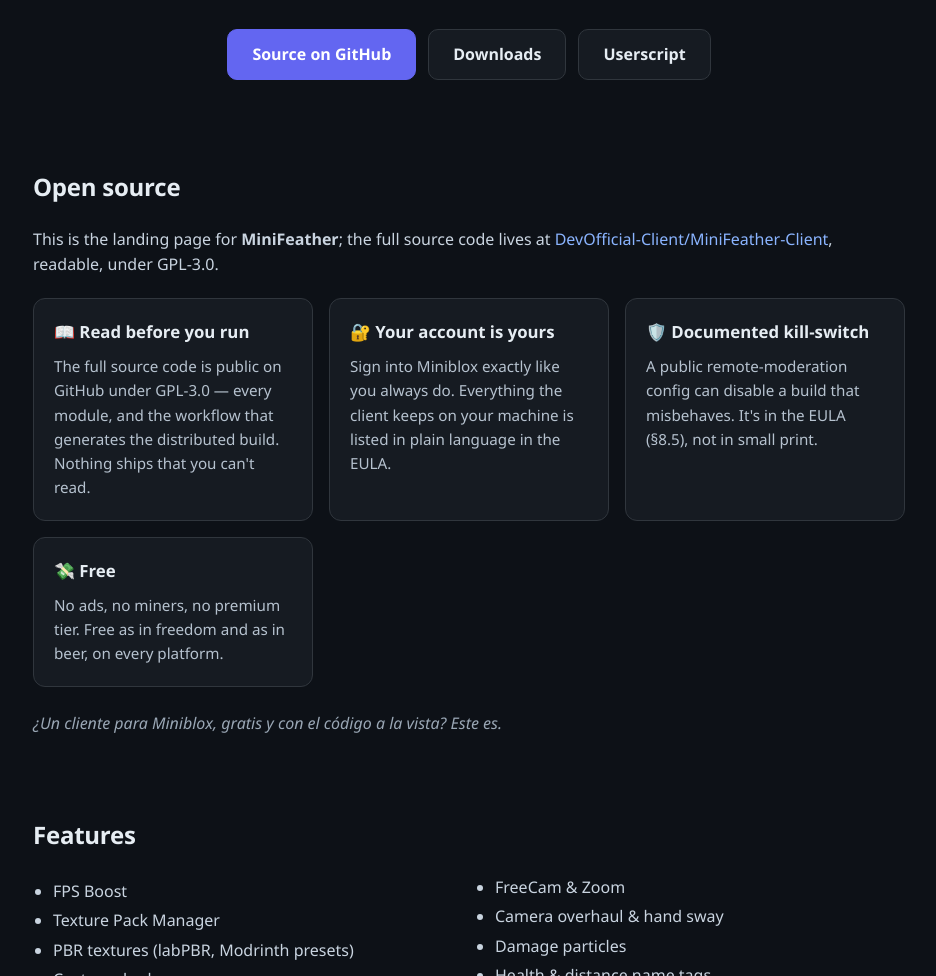
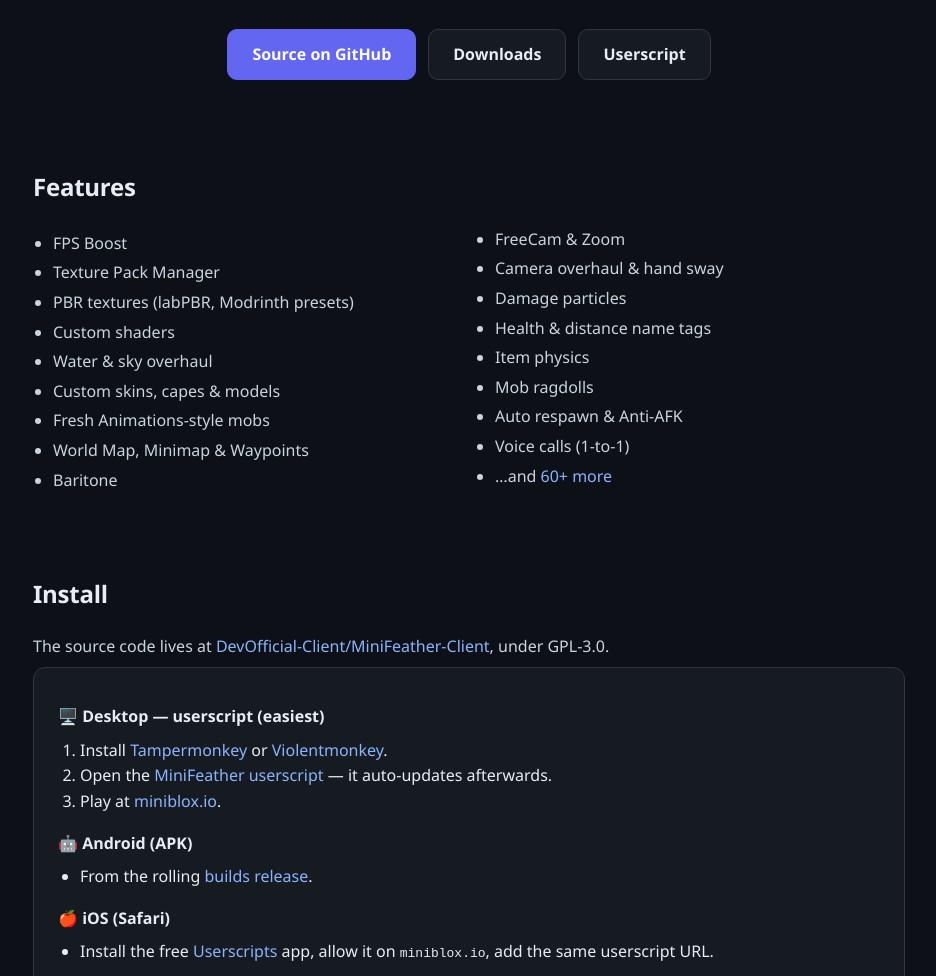
Before and after one commit to shusukegxe/miniblox-client, a plain HTML site: page docs/index.html in a window 1280 px wide. Shown: the part 340-1316 px from the top of the page, without its empty margins (171-1107 px from the left). Drawn offline with Linux system fonts and the light colour scheme.

Commit message:
copy: fuera la sección de open-source/safety — el repo informa, no convence

```diff
--- a/docs/index.html
+++ b/docs/index.html
@@ -33,34 +33,6 @@
   "offers": { "@type": "Offer", "price": "0", "priceCurrency": "USD" }
 }
 </script>
-<script type="application/ld+json">
-{
-  "@context": "https://schema.org",
-  "@type": "FAQPage",
-  "mainEntity": [
-    {
-      "@type": "Question",
-      "name": "Is MiniFeather open source?",
-      "acceptedAnswer": { "@type": "Answer", "text": "Yes. The full source code is public on GitHub under GPL-3.0, including the workflow that generates the distributed build, so anyone can read what runs." }
-    },
-    {
-      "@type": "Question",
-      "name": "Is the Miniblox client safe to use?",
-      "acceptedAnswer": { "@type": "Answer", "text": "You sign into miniblox.io as usual, everything stored on your machine is documented in plain language in the EULA, and the code is public. A documented kill-switch can also disable a broken build remotely." }
-    },
-    {
-      "@type": "Question",
-      "name": "How do I install the Miniblox client?",
-      "acceptedAnswer": { "@type": "Answer", "text": "Desktop: install Tampermonkey or Violentmonkey, then open the MiniFeather userscript from the GitHub repo. Android: download the APK from the rolling builds release. iOS: use the free Userscripts Safari app with the same userscript URL. Windows MSI and Linux packages are on the same release." }
-    },
-    {
-      "@type": "Question",
-      "name": "Is MiniFeather free?",
-      "acceptedAnswer": { "@type": "Answer", "text": "Yes — free as in freedom (GPL-3.0) and as in beer. No ads, no premium tier." }
-    }
-  ]
-}
-</script>
 <style>
   :root { color-scheme: dark; }
   * { box-sizing: border-box; margin: 0; padding: 0; }
@@ -87,16 +59,12 @@
   .btn-ghost { background: #161b22; color: #e6edf3; }
   section { padding: 40px 0; }
   h2 { font-size: 1.5rem; margin-bottom: 20px; letter-spacing: -.01em; }
-  .cards { display: grid; gap: 16px; grid-template-columns: repeat(auto-fit, minmax(240px, 1fr)); }
-  .card { background: #161b22; border: 1px solid #30363d; border-radius: 12px; padding: 20px; }
-  .card h3 { font-size: 1.05rem; margin-bottom: 8px; }
-  .card p { color: #b6c2cf; font-size: .95rem; }
+  .source { color: #c9d4e0; margin-bottom: 8px; }
   ul.feats { columns: 2; column-gap: 32px; padding-left: 20px; color: #c9d4e0; }
   ul.feats li { margin: 4px 0; break-inside: avoid; }
   .install { background: #161b22; border: 1px solid #30363d; border-radius: 12px; padding: 24px; }
   .install ol, .install ul { margin: 8px 0 16px 22px; }
   .install h3 { margin-top: 12px; font-size: 1rem; }
-  .es { color: #9aa7b5; font-style: italic; margin-top: 24px; }
   footer { border-top: 1px solid #21262d; margin-top: 40px; padding: 32px 0; color: #8b949e; font-size: .9rem; }
   footer p + p { margin-top: 6px; }
 </style>
@@ -121,35 +89,6 @@
 </header>
 
 <div class="wrap">
-
-<section id="open-source">
-  <h2>Open source</h2>
-  <p style="margin-bottom:20px;color:#c9d4e0;">This is the landing page for <strong>MiniFeather</strong>; the full source code lives at
-  <a href="https://github.com/DevOfficial-Client/MiniFeather-Client">DevOfficial-Client/MiniFeather-Client</a>,
-  readable, under GPL-3.0.</p>
-  <div class="cards">
-    <div class="card">
-      <h3>📖 Read before you run</h3>
-      <p>The full source code is public on GitHub under GPL-3.0 — every module, and the workflow that
-      generates the distributed build. Nothing ships that you can't read.</p>
-    </div>
-    <div class="card">
-      <h3>🔐 Your account is yours</h3>
-      <p>Sign into Miniblox exactly like you always do. Everything the client keeps on your machine
-      is listed in plain language in the EULA.</p>
-    </div>
-    <div class="card">
-      <h3>🛡️ Documented kill-switch</h3>
-      <p>A public remote-moderation config can disable a build that misbehaves. It's in the EULA
-      (§8.5), not in small print.</p>
-    </div>
-    <div class="card">
-      <h3>💸 Free</h3>
-      <p>No ads, no miners, no premium tier. Free as in freedom and as in beer, on every platform.</p>
-    </div>
-  </div>
-  <p class="es">¿Un cliente para Miniblox, gratis y con el código a la vista? Este es.</p>
-</section>
 
 <section id="features">
   <h2>Features</h2>
@@ -177,6 +116,8 @@
 
 <section id="install">
   <h2>Install</h2>
+  <p class="source">The source code lives at
+  <a href="https://github.com/DevOfficial-Client/MiniFeather-Client">DevOfficial-Client/MiniFeather-Client</a>, under GPL-3.0.</p>
   <div class="install">
     <h3>🖥️ Desktop — userscript (easiest)</h3>
     <ol>
```
Also changed, not shown: 1 other file.
